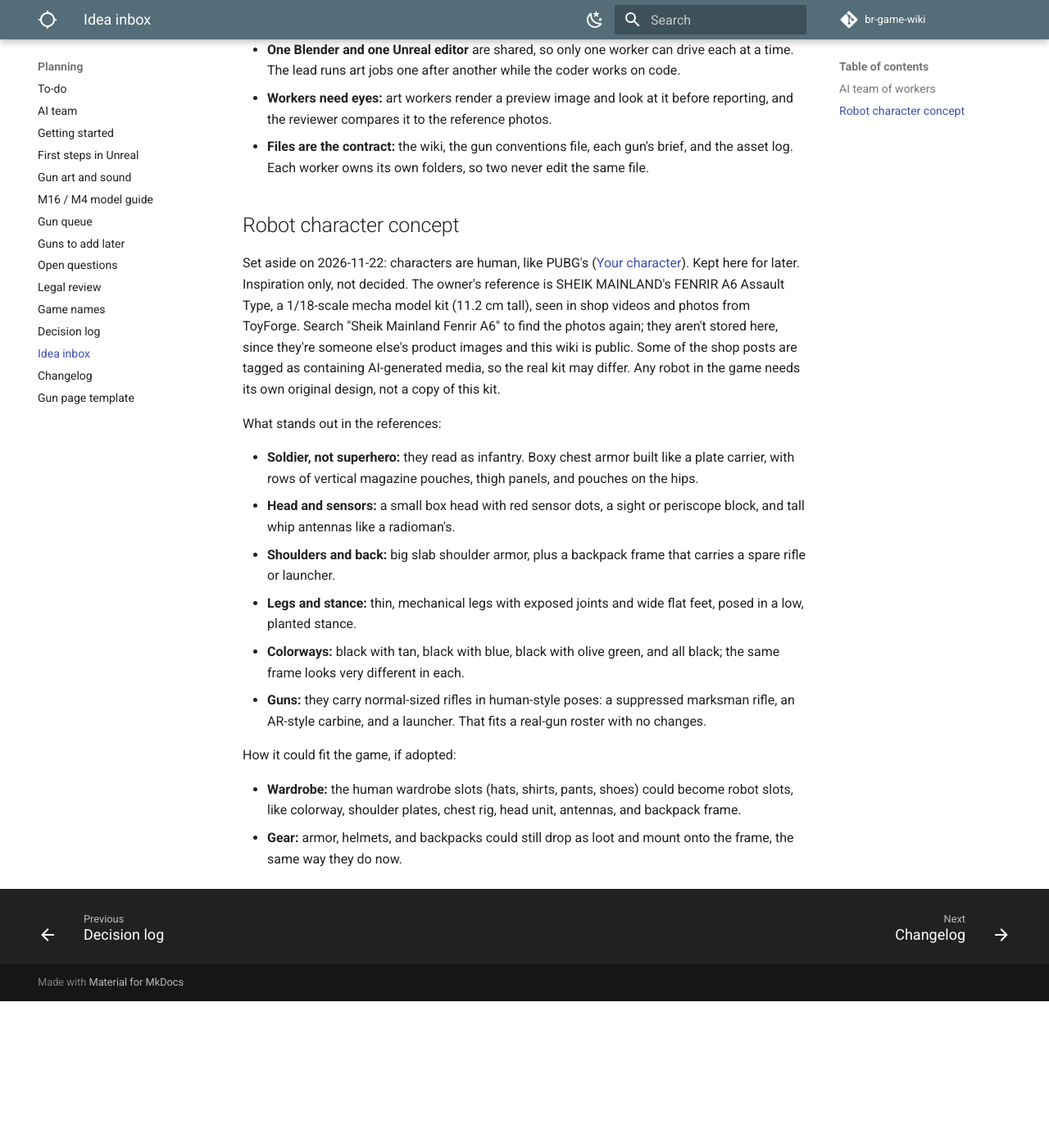
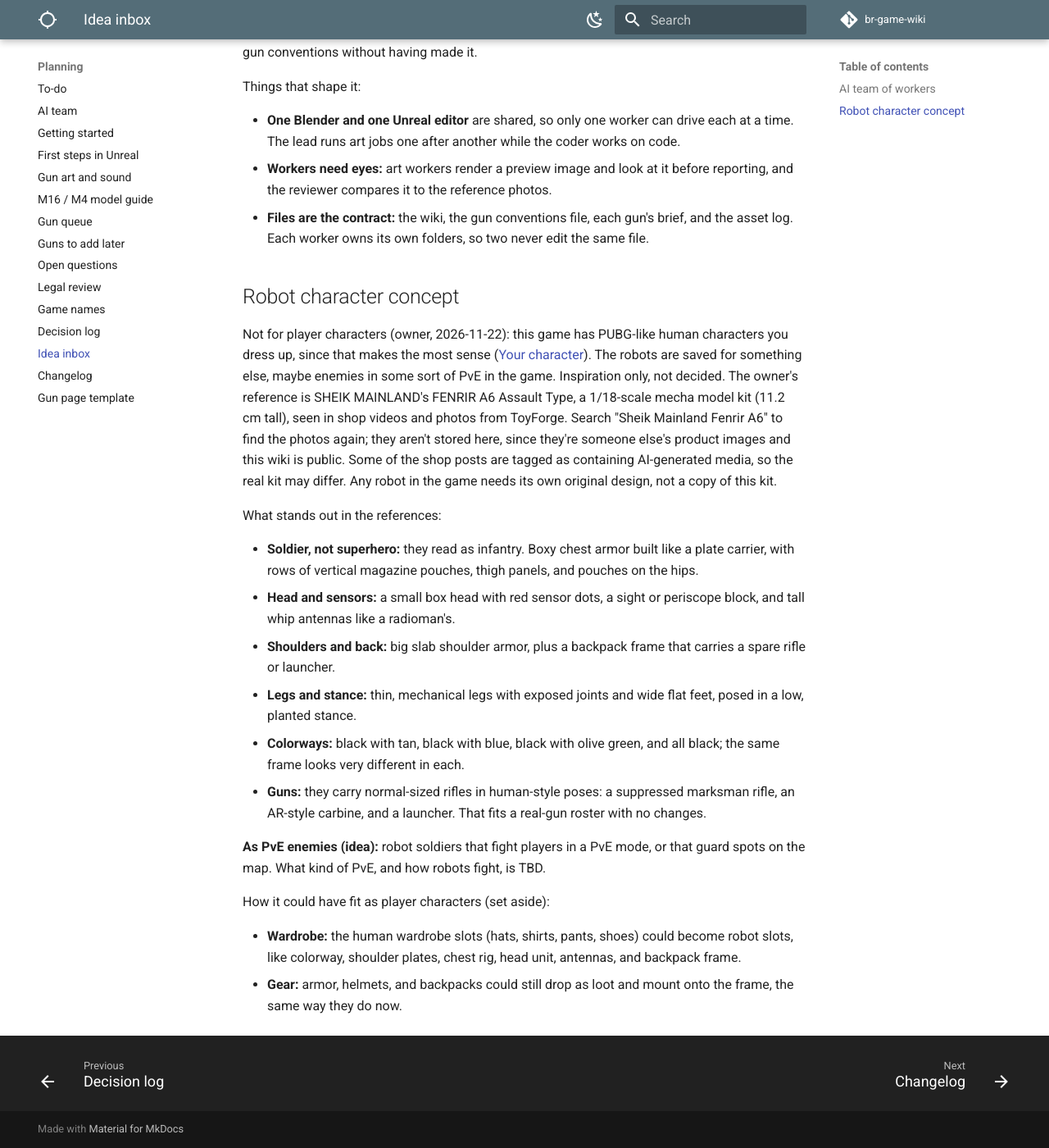
Before and after one commit to DerrickSpartan1/br-game-wiki, an MkDocs documentation site: the page built from docs/planning/idea-inbox.md, in a window 1280 px wide and 1400 px high, scrolled down 1325 px. Shown: the whole window at 82% size. Built offline with MkDocs 1.6.1 and Material for MkDocs 9.7.7, drawn with Linux system fonts in a browser that asks for light colours; comment, search, counter and statistics services are not loaded; before the commit the page ends 2546 px from its top, so only the background shows below that; some of the changed text lies outside the part shown.

Commit message:
Robots saved for possible PvE; characters stay human
Co-Authored-By: Claude Opus 5.5 <noreply@anthropic.com>
Claude-Session: https://claude.ai/code/session_01LAp2s4euUjj6HZthupXLj4

```diff
--- a/docs/planning/idea-inbox.md
+++ b/docs/planning/idea-inbox.md
@@ -4,10 +4,11 @@ Ideas that don't fit a section yet land here until they're sorted.
 
 | Date | Idea | Move to |
 | --- | --- | --- |
+| 2026-11-22 | Some sort of PvE in the game, maybe with the robots as enemies. See [Robot character concept](#robot-character-concept) | TBD |
 | 2026-11-21 | Run the game's AI helpers as a team of workers: a 3D modeler, a texture artist, an animator, and a coder, with a group leader the owner talks to, who plans the work and hands it out. See [AI team of workers](#ai-team-of-workers) below | Decided: [AI team](ai-team.md) (2026-11-21) |
 | 2026-10-07 | Make a wiki for all of this at some point, probably on GitHub | Done: this wiki (2026-10-14) |
 | 2026-11-20 | Armor goes up to level 4, with more vest and helmet types beyond the level number, such as heavier pieces, modeled on Escape from Tarkov's armor and helmets, which have already done the real-world research. Keep it balanced and realistic. Needs research into which real pieces to use and how levels map to PUBG-style damage reduction. | Done: [Armor and gear](../systems/armor.md) (2026-11-20) |
-| 2026-10-20 | Concept thought: player characters could be robots instead of humans, in the style of small, highly articulated military mecha model kits. The owner thinks the look is great. See [Robot character concept](#robot-character-concept) below. | [Skins and mastery](../systems/skins.md) (player character and wardrobe), once decided |
+| 2026-10-20 | Concept thought: player characters could be robots instead of humans, in the style of small, highly articulated military mecha model kits. The owner thinks the look is great. See [Robot character concept](#robot-character-concept) below. | Set aside for player characters (2026-11-22); maybe PvE enemies later ([Robot character concept](#robot-character-concept)) |
 
 ## AI team of workers
 
@@ -28,7 +29,7 @@ Things that shape it:
 
 ## Robot character concept
 
-Set aside on 2026-11-22: characters are human, like PUBG's ([Your character](../systems/skins.md#your-character)). Kept here for later. Inspiration only, not decided. The owner's reference is SHEIK MAINLAND's FENRIR A6 Assault Type, a 1/18-scale mecha model kit (11.2 cm tall), seen in shop videos and photos from ToyForge. Search "Sheik Mainland Fenrir A6" to find the photos again; they aren't stored here, since they're someone else's product images and this wiki is public. Some of the shop posts are tagged as containing AI-generated media, so the real kit may differ. Any robot in the game needs its own original design, not a copy of this kit.
+Not for player characters (owner, 2026-11-22): this game has PUBG-like human characters you dress up, since that makes the most sense ([Your character](../systems/skins.md#your-character)). The robots are saved for something else, maybe enemies in some sort of PvE in the game. Inspiration only, not decided. The owner's reference is SHEIK MAINLAND's FENRIR A6 Assault Type, a 1/18-scale mecha model kit (11.2 cm tall), seen in shop videos and photos from ToyForge. Search "Sheik Mainland Fenrir A6" to find the photos again; they aren't stored here, since they're someone else's product images and this wiki is public. Some of the shop posts are tagged as containing AI-generated media, so the real kit may differ. Any robot in the game needs its own original design, not a copy of this kit.
 
 What stands out in the references:
 
@@ -39,7 +40,9 @@ What stands out in the references:
 - **Colorways:** black with tan, black with blue, black with olive green, and all black; the same frame looks very different in each.
 - **Guns:** they carry normal-sized rifles in human-style poses: a suppressed marksman rifle, an AR-style carbine, and a launcher. That fits a real-gun roster with no changes.
 
-How it could fit the game, if adopted:
+**As PvE enemies (idea):** robot soldiers that fight players in a PvE mode, or that guard spots on the map. What kind of PvE, and how robots fight, is TBD.
+
+How it could have fit as player characters (set aside):
 
 - **Wardrobe:** the human wardrobe slots (hats, shirts, pants, shoes) could become robot slots, like colorway, shoulder plates, chest rig, head unit, antennas, and backpack frame.
 - **Gear:** armor, helmets, and backpacks could still drop as loot and mount onto the frame, the same way they do now.
```
Also changed, not shown: docs/planning/changelog.md (+1 -0 lines), docs/planning/decisions.md (+1 -0 lines), docs/planning/open-questions.md (+1 -0 lines).
